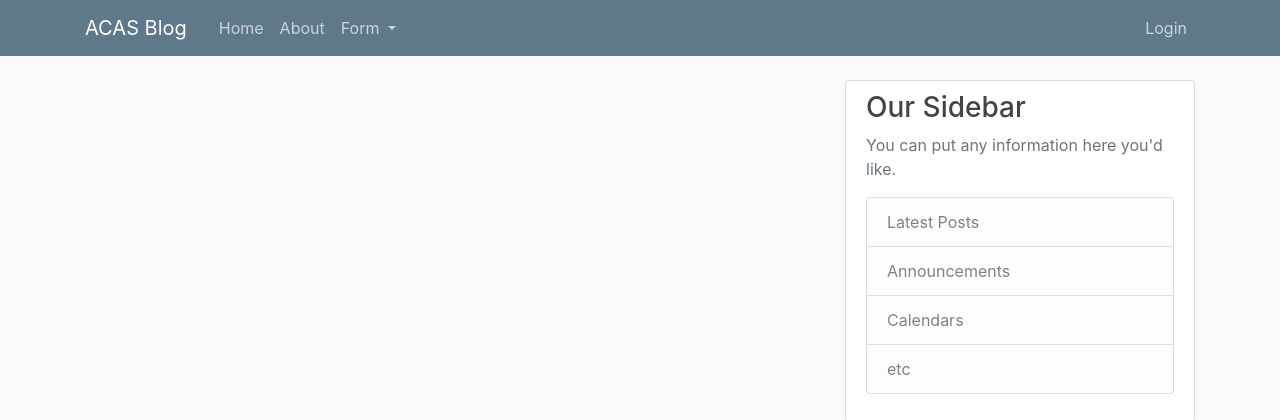
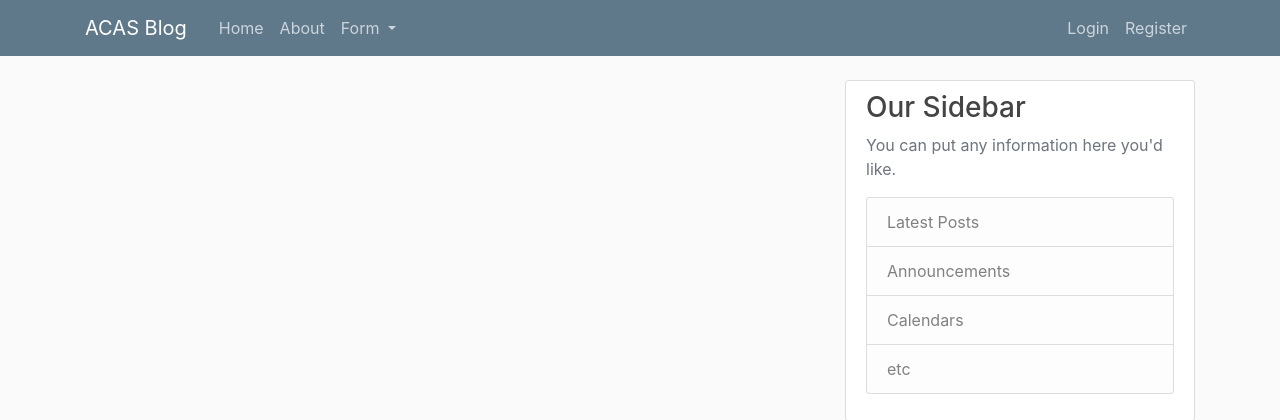
Before and after one commit to naxsor/acas_webserver, a Django app: page / in a window 1280 px wide. Shown: the top 420 px of the page. Run offline with Django 3.2, Linux system fonts and the light colour scheme; data that the repository does not hold is empty; parts of the project's set-up code (start-up, migrations or seed data) failed here and were passed over; some libraries are stand-ins or nearby versions.

Commit message:
-minor change

```diff
--- a/adapts/urls.py
+++ b/adapts/urls.py
@@ -24,7 +24,7 @@ from users import views as user_views
 
 urlpatterns = [
     path('admin/', admin.site.urls),
-    # path('register/', user_views.register, name='register'),
+    path('register/', user_views.register, name='register'),
     path('profile/', user_views.profile, name='profile'),
     path('user-log-post/', user_views.user_log_post, name='user-log'),
     path('adapts-auth/', user_views.authenticate_user, name='adapts-auth'),
--- a/blog/templates/blog/base.html
+++ b/blog/templates/blog/base.html
@@ -49,7 +49,7 @@
                         <a class="nav-item nav-link" href="{% url 'logout' %}">Logout</a>
                         {% else %}
                         <a class="nav-item nav-link" href="{% url 'login' %}">Login</a>
-{#                        <a class="nav-item nav-link" href="{% url 'register' %}">Register</a>#}
+                        <a class="nav-item nav-link" href="{% url 'register' %}">Register</a>
                         {% endif %}
                     </div>
                 </div>
```
